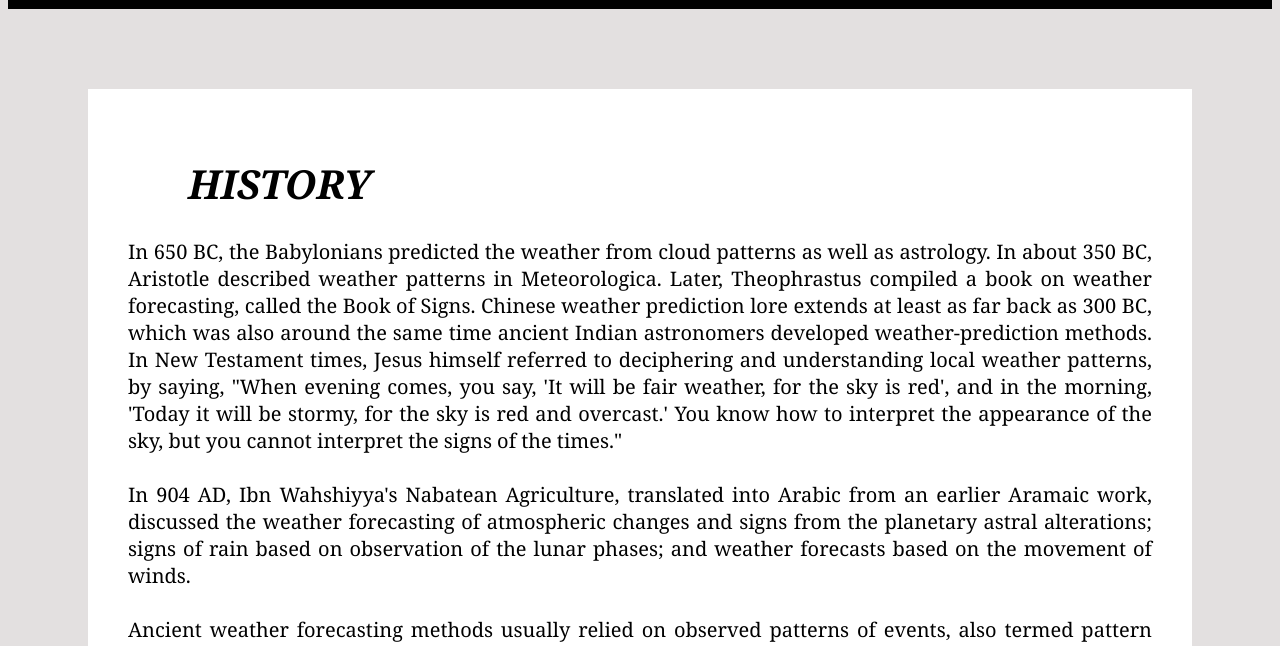
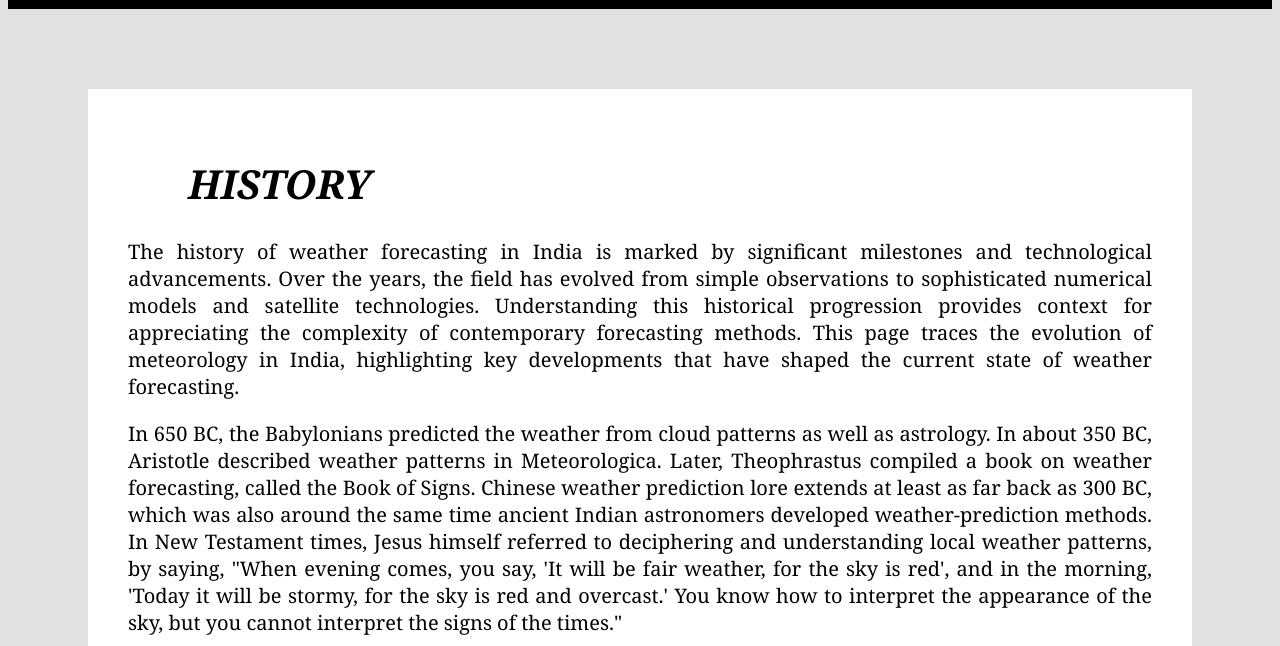
Before and after one commit to Aditya0Kumar/Weather-Forecasting, a plain HTML site: page complete/history.html in a window 1280 px wide. Shown: the part 88-734 px from the top of the page. Drawn offline with Linux system fonts and the light colour scheme.

Commit message:
Update history.html

```diff
--- a/complete/history.html
+++ b/complete/history.html
@@ -21,6 +21,7 @@
         <main class="subpart">
             <h1><em>HISTORY</em></h1>
             <h2></h2>
+            <p>The history of weather forecasting in India is marked by significant milestones and technological advancements. Over the years, the field has evolved from simple observations to sophisticated numerical models and satellite technologies. Understanding this historical progression provides context for appreciating the complexity of contemporary forecasting methods. This page traces the evolution of meteorology in India, highlighting key developments that have shaped the current state of weather forecasting.</p>
             <p>In 650 BC, the Babylonians predicted the weather from cloud patterns as well as astrology. In about 350 BC, Aristotle described weather patterns in Meteorologica. Later, Theophrastus compiled a book on weather forecasting, called the Book of Signs. Chinese weather prediction lore extends at least as far back as 300 BC, which was also around the same time ancient Indian astronomers developed weather-prediction methods. In New Testament times, Jesus himself referred to deciphering and understanding local weather patterns, by saying, "When evening comes, you say, 'It will be fair weather, for the sky is red', and in the morning, 'Today it will be stormy, for the sky is red and overcast.' You know how to interpret the appearance of the sky, but you cannot interpret the signs of the times."
 <br>
 <br>In 904 AD, Ibn Wahshiyya's Nabatean Agriculture, translated into Arabic from an earlier Aramaic work, discussed the weather forecasting of atmospheric changes and signs from the planetary astral alterations; signs of rain based on observation of the lunar phases; and weather forecasts based on the movement of winds.
```
